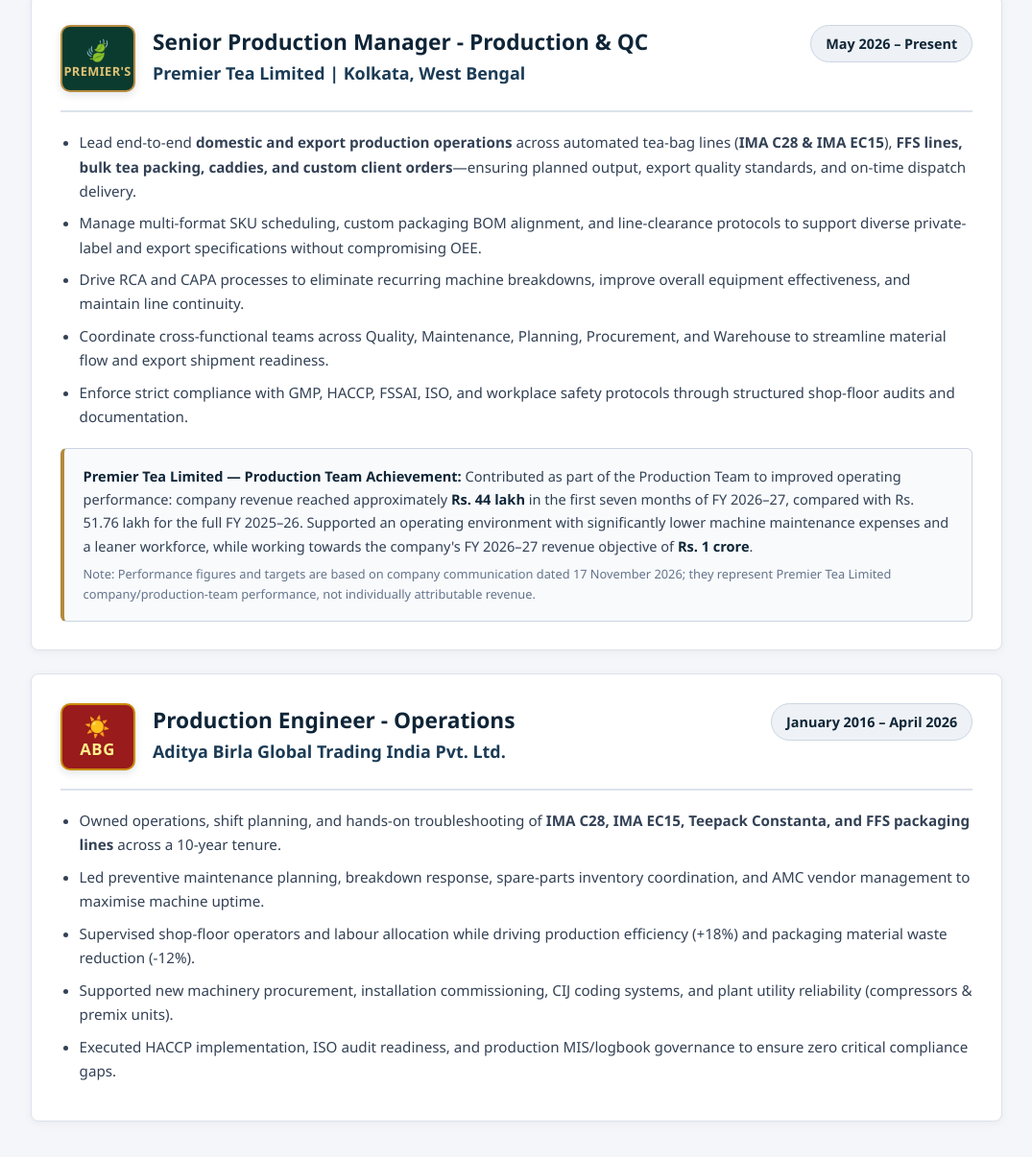
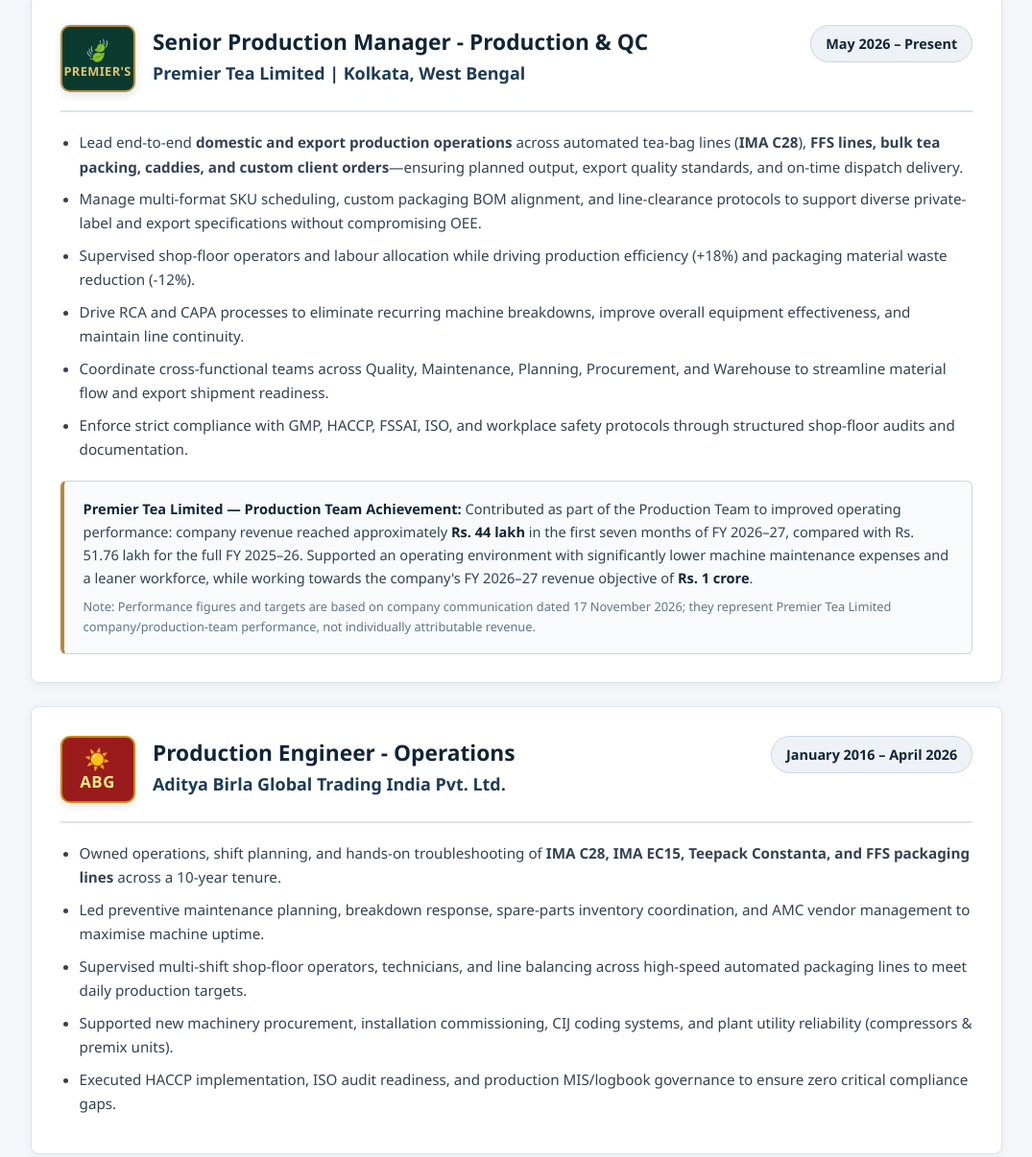
Before and after one commit to Debjit-Ghosh01/debjitghosh.github.io, a plain HTML site: page index.html in a window 1280 px wide. Shown: the part 1004-2210 px from the top of the page at 96% size, without its empty margins (102-1177 px from the left). Drawn offline with Linux system fonts and the light colour scheme.

Commit message:
Refine production operations descriptions in index.html

```diff
--- a/index.html
+++ b/index.html
@@ -413,8 +413,9 @@
         <span class="exp-date">May 2026 – Present</span>
       </div>
       <ul class="exp-list">
-        <li>Lead end-to-end <strong>domestic and export production operations</strong> across automated tea-bag lines (<strong>IMA C28 &amp; IMA EC15</strong>), <strong>FFS lines, bulk tea packing, caddies, and custom client orders</strong>—ensuring planned output, export quality standards, and on-time dispatch delivery.</li>
+        <li>Lead end-to-end <strong>domestic and export production operations</strong> across automated tea-bag lines (<strong>IMA C28</strong>), <strong>FFS lines, bulk tea packing, caddies, and custom client orders</strong>—ensuring planned output, export quality standards, and on-time dispatch delivery.</li>
         <li>Manage multi-format SKU scheduling, custom packaging BOM alignment, and line-clearance protocols to support diverse private-label and export specifications without compromising OEE.</li>
+        <li>Supervised shop-floor operators and labour allocation while driving production efficiency (+18%) and packaging material waste reduction (-12%).</li>
         <li>Drive RCA and CAPA processes to eliminate recurring machine breakdowns, improve overall equipment effectiveness, and maintain line continuity.</li>
         <li>Coordinate cross-functional teams across Quality, Maintenance, Planning, Procurement, and Warehouse to streamline material flow and export shipment readiness.</li>
         <li>Enforce strict compliance with GMP, HACCP, FSSAI, ISO, and workplace safety protocols through structured shop-floor audits and documentation.</li>
@@ -442,7 +443,7 @@
       <ul class="exp-list">
         <li>Owned operations, shift planning, and hands-on troubleshooting of <strong>IMA C28, IMA EC15, Teepack Constanta, and FFS packaging lines</strong> across a 10-year tenure.</li>
         <li>Led preventive maintenance planning, breakdown response, spare-parts inventory coordination, and AMC vendor management to maximise machine uptime.</li>
-        <li>Supervised shop-floor operators and labour allocation while driving production efficiency (+18%) and packaging material waste reduction (-12%).</li>
+        <li>Supervised multi-shift shop-floor operators, technicians, and line balancing across high-speed automated packaging lines to meet daily production targets.</li>
         <li>Supported new machinery procurement, installation commissioning, CIJ coding systems, and plant utility reliability (compressors &amp; premix units).</li>
         <li>Executed HACCP implementation, ISO audit readiness, and production MIS/logbook governance to ensure zero critical compliance gaps.</li>
       </ul>
```
